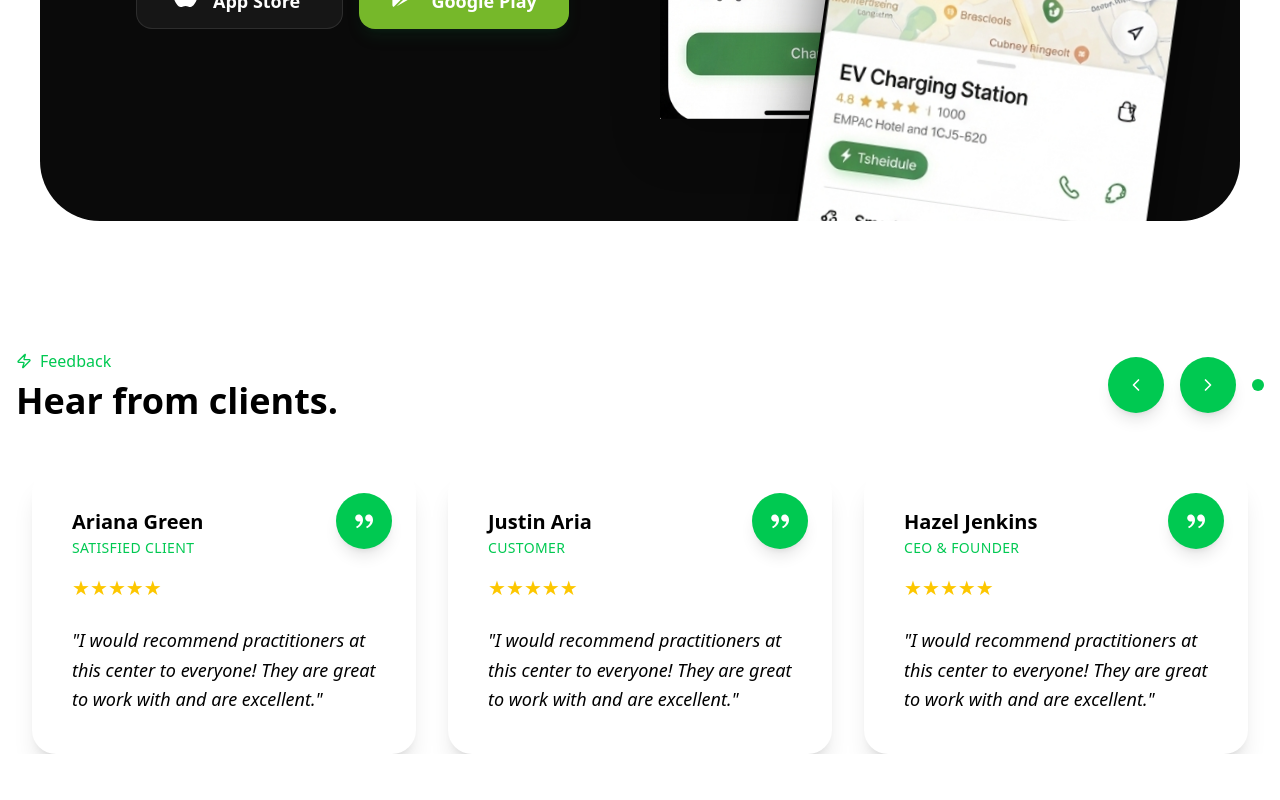
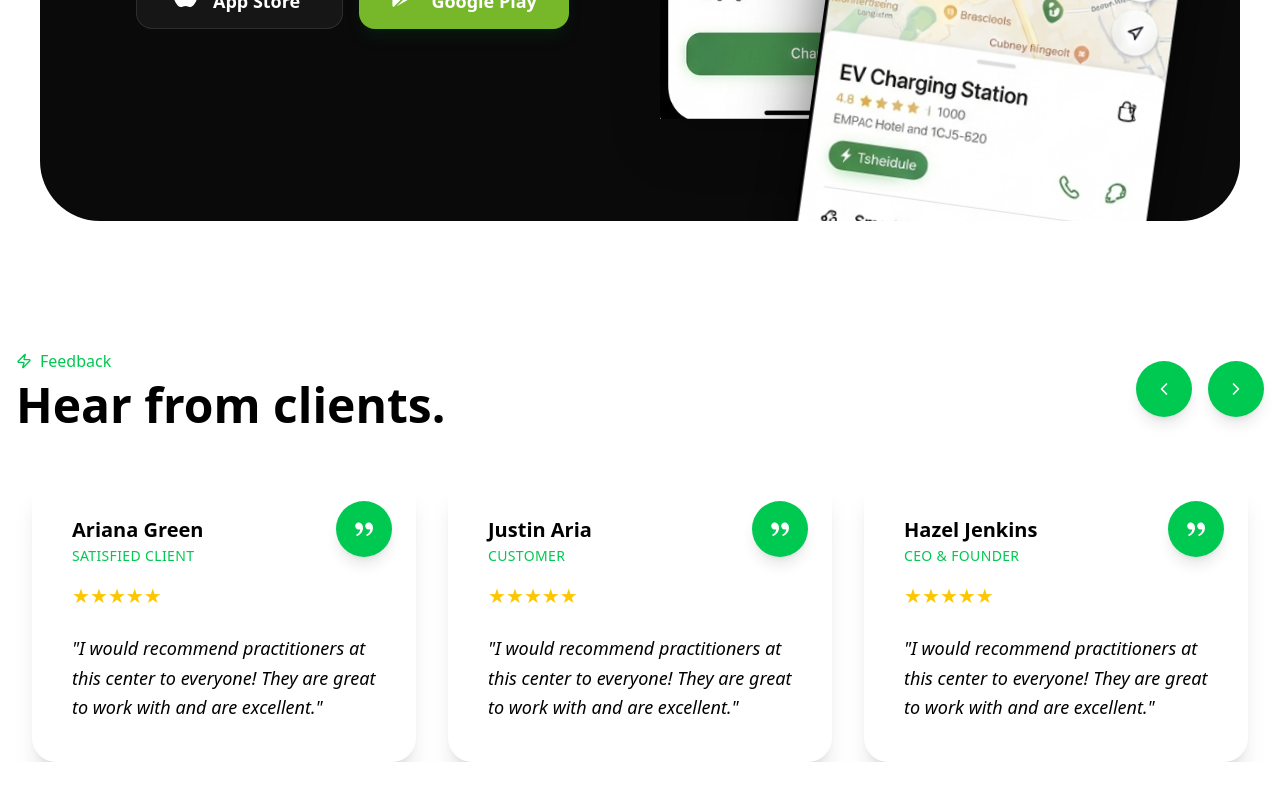
Before and after one commit to sharan-rgb2310/Evgrid, a React app: page / in a window 1280 px wide. Shown: the part 5474-6274 px from the top of the page. Built offline with nearby package versions, Linux system fonts and the light colour scheme; the HTML template or start-up script is replaced by a standard one.

Commit message:
now chaged

```diff
--- a/src/components/Review.jsx
+++ b/src/components/Review.jsx
@@ -22,7 +22,7 @@ export default function Review() {
   const [isDesktop, setIsDesktop] = useState(false);
   const [index, setIndex] = useState(0);
   const [isAnimating, setIsAnimating] = useState(true);
-  const [isPaused, setIsPaused] = useState(false); // Controls autoplay pause
+  const [isPaused, setIsPaused] = useState(false);
 
   // Update isDesktop on resize
   useEffect(() => {
@@ -36,7 +36,6 @@ export default function Review() {
   const totalSlides = reviews.length;
   const slideWidth = 100 / cardsPerView;
 
-  // Extended slides for infinite loop (desktop: 3 extra, mobile: 2 extra)
   const slides = !isDesktop
     ? [reviews[totalSlides - 1], ...reviews, reviews[0]]
     : [...reviews, reviews[0], reviews[1], reviews[2]];
@@ -55,9 +54,7 @@ export default function Review() {
       setIndex((prevIndex) => {
         const nextIndex = prevIndex + 1;
 
-        // Infinite loop reset
         if (nextIndex >= totalSlides) {
-          // Instant reset for seamless loop
           setIsAnimating(false);
           setTimeout(() => {
             setIndex(0);
@@ -67,7 +64,7 @@ export default function Review() {
         }
         return nextIndex;
       });
-    }, 4000); // 4 seconds interval
+    }, 4000);
 
     return () => {
       if (intervalRef.current) {
@@ -78,32 +75,31 @@ export default function Review() {
 
   /* ---------- NAVIGATION ---------- */
   const next = () => {
-    setIsPaused(true); // Pause autoplay on user interaction
+    setIsPaused(true);
     setIndex((p) => {
       const nextIdx = p + 1;
-      return nextIdx >= totalSlides ? 0 : nextIdx; // Infinite loop
+      return nextIdx >= totalSlides ? 0 : nextIdx;
     });
   };
 
   const prev = () => {
-    setIsPaused(true); // Pause autoplay on user interaction
+    setIsPaused(true);
     setIndex((p) => {
       const prevIdx = p - 1;
-      return prevIdx < 0 ? totalSlides - 1 : prevIdx; // Infinite loop
+      return prevIdx < 0 ? totalSlides - 1 : prevIdx;
     });
   };
 
-  // Re-enable animation
   useEffect(() => {
     if (!isAnimating) {
       requestAnimationFrame(() => setIsAnimating(true));
     }
   }, [isAnimating]);
 
-  /* ---------- DRAG (mobile + small screens) ---------- */
+  /* ---------- DRAG ---------- */
   const onStart = (x) => {
     if (isDesktop) return;
-    setIsPaused(true); // Pause autoplay on touch
+    setIsPaused(true);
     isDragging.current = true;
     startX.current = x;
   };
@@ -132,29 +128,23 @@ export default function Review() {
             <div className="flex items-center gap-2 text-green-500 mb-2">
               <Zap size={16} /> Feedback
             </div>
-            <h2 className="text-4xl font-bold">Hear from clients.</h2>
+            <h2 className="text-5xl font-bold">Hear from clients.</h2>
           </div>
 
-          {/* Desktop buttons */}
+          {/* Desktop buttons - REMOVED autoplay indicator */}
           <div className="hidden md:flex gap-4 items-center">
             <button
               onClick={prev}
               className="w-14 h-14 bg-green-500 hover:bg-green-600 active:bg-green-700 text-white rounded-full transition-all duration-200 flex items-center justify-center shadow-lg hover:shadow-xl transform hover:-translate-y-0.5"
-              disabled={isPaused && index <= 0}
             >
               <ChevronLeft size={20} />
             </button>
             <button
               onClick={next}
               className="w-14 h-14 bg-green-500 hover:bg-green-600 active:bg-green-700 text-white rounded-full transition-all duration-200 flex items-center justify-center shadow-lg hover:shadow-xl transform hover:-translate-y-0.5"
-              disabled={isPaused && index >= totalSlides - cardsPerView}
             >
               <ChevronRight size={20} />
             </button>
-            {/* Autoplay indicator */}
-            <div className={`w-3 h-3 rounded-full transition-colors ${
-              !isPaused ? 'bg-green-500 animate-pulse' : 'bg-gray-300'
-            }`} />
           </div>
         </div>
 
@@ -194,7 +184,6 @@ export default function Review() {
                     ))}
                   </div>
 
-                  {/* Changed text-gray-700 to text-black */}
                   <p className="italic text-black text-lg leading-relaxed font-light">"{item.text}"</p>
                 </div>
               </div>
```
